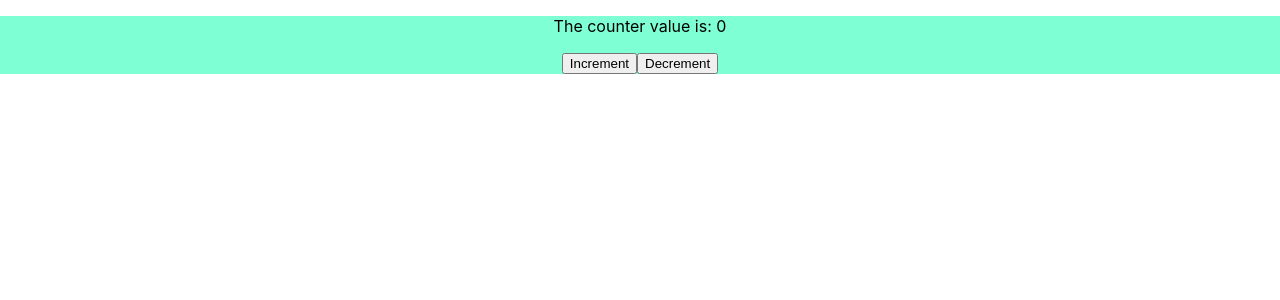
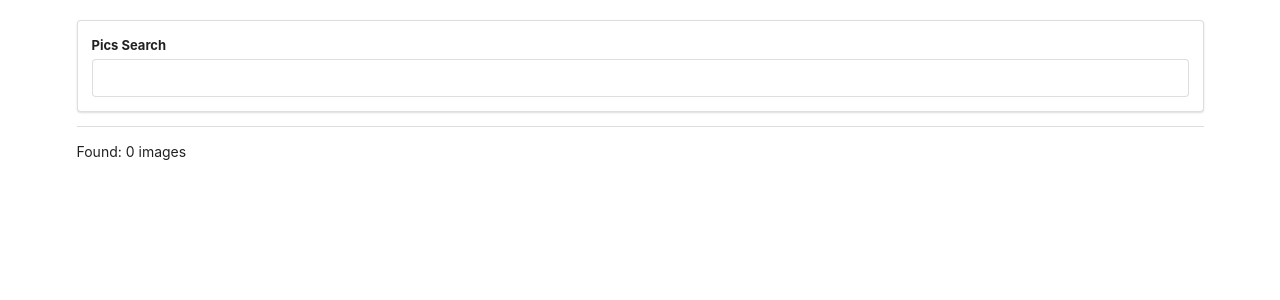
Before and after one commit to wcorderolara/diplomado-template-cra, a React (Create React App) app: page / in a window 1280 px wide. Shown: the top 300 px of the page. Built offline with nearby package versions, Linux system fonts and the light colour scheme.

Commit message:
updating with Axios calls and Use Effect

```diff
--- a/package.json
+++ b/package.json
@@ -6,8 +6,11 @@
     "@testing-library/jest-dom": "^5.16.4",
     "@testing-library/react": "^13.2.0",
     "@testing-library/user-event": "^13.5.0",
+    "axios": "^0.27.2",
+    "moment": "^2.29.3",
     "react": "^18.1.0",
     "react-dom": "^18.1.0",
+    "react-router-dom": "^6.3.0",
     "react-scripts": "5.0.1",
     "web-vitals": "^2.1.4"
   },
--- a/public/index.html
+++ b/public/index.html
@@ -10,6 +10,7 @@
       content="Web site created using create-react-app"
     />
     <link rel="apple-touch-icon" href="%PUBLIC_URL%/logo192.png" />
+    <link rel="stylesheet" href="https://cdnjs.cloudflare.com/ajax/libs/semantic-ui/2.4.1/semantic.min.css" integrity="sha512-8bHTC73gkZ7rZ7vpqUQThUDhqcNFyYi2xgDgPDHc+GXVGHXq+xPjynxIopALmOPqzo9JZj0k6OqqewdGO3EsrQ==" crossorigin="anonymous" referrerpolicy="no-referrer" />
     <!--
       manifest.json provides metadata used when your web app is installed on a
       user's mobile device or desktop. See https://developers.google.com/web/fundamentals/web-app-manifest/
--- a/src/App.js
+++ b/src/App.js
@@ -2,17 +2,20 @@ import React from 'react';
 // import logo from './logo.svg';
 // import Profile from './features/Profile/Profile'
 // import Clock from './features/Clock/Clock'
-import { Friend } from './features/Friend/Friend'
+// import { Friend } from './features/Friend/Friend'
+// import Effect from './features/Effect/Effect';
+import PicSearch from './features/PicSearch/PicSearch';
 import './App.css';
 
 class App extends React.Component {
 
   render() {
     return (
-      <div className="App">
+      <div>
         {/* <Profile printName={this.printName} /> */}
         {/* <Clock /> */}
-        <Friend />
+        {/* <Friend /> */}
+        <PicSearch />
       </div>
     );
   }
--- /dev/null
+++ b/src/api/unsplash.js
@@ -0,0 +1,8 @@
+import axios from 'axios';
+
+export default axios.create({
+    baseURL: 'https://api.unsplash.com',
+    headers: {
+        'Authorization': 'Client-ID NNCD4MPPD7QdGeDjI_PxTHT4TYhWcz6X2KkTOUV2xCs'
+    }
+})
--- /dev/null
+++ b/src/components/ImageList/ImageList.js
@@ -0,0 +1,41 @@
+import React from 'react';
+import moment from 'moment';
+
+const ImageList = ({images}) => {
+    return (
+        <>
+            {images.length > 0 && <h1>Results of the search</h1>}
+
+            <div className="ui grid">
+                {images.map( (image) => {
+                    return (
+                        <div className="four wide column" key={image.id}>
+                            <div className="ui card">
+                                <div className="image">
+                                    <img src={image.urls.thumb} alt={image.alt_description} />
+                                </div>
+                                <div className="content">
+                                    <div className="description">
+                                        {image.description}
+                                    </div>
+                                    <div className="meta">
+                                        <span className="date">
+                                            uploaded {moment(image.created_at, 'YYYYMMDD').fromNow()}
+                                        </span>
+                                    </div>
+                                </div>
+                                <div className="extra content">
+                                    <span>
+                                        <i className="like icon"></i> {image.likes}
+                                    </span>
+                                </div>
+                            </div>
+                        </div>
+                    )
+                })}
+            </div>
+        </>
+    )
+}
+
+export default ImageList;
--- /dev/null
+++ b/src/components/SearchBar/SearchBar.js
@@ -0,0 +1,25 @@
+import React, {useState} from 'react';
+
+const SearchBar = (props) => {
+    const [term, setTerm] = useState("");
+
+    const onFormSubmit = (e) => {
+        e.preventDefault();
+        props.onSubmit(term);
+    }
+
+    return (
+        <div className="ui segment">
+            <form className="ui form" onSubmit={onFormSubmit}>
+                <div className="field">
+                    <label>Pics Search</label>
+                    <input
+                        type="text"
+                        onChange={ (e) => setTerm(e.target.value) } />
+                </div>
+            </form>
+        </div>
+    )
+}
+
+export default SearchBar;
--- /dev/null
+++ b/src/features/Effect/Effect.js
@@ -0,0 +1,18 @@
+import React, {useState, useEffect} from 'react';
+
+export default function Effect() {
+    const [clickCount, setClickCount] = useState(0);
+
+    const increment = () => setClickCount( (prev) => prev + 1);
+
+    useEffect( () => {
+        document.addEventListener('mousedown', increment);
+        return () => {
+            document.removeEventListener('mousedown', increment);
+        }
+    }, [])
+
+    return (
+        <h1>Document Click: {clickCount}</h1>
+    )
+}
--- /dev/null
+++ b/src/features/PicSearch/PicSearch.js
@@ -0,0 +1,38 @@
+import React, { useState, useEffect } from 'react';
+import unsplash from '../../api/unsplash';
+import SearchBar from '../../components/SearchBar/SearchBar';
+import ImageList from '../../components/ImageList/ImageList';
+
+const PicSearch = () => {
+    const [pics, setPics] = useState([]);
+    const [term, setTerm] = useState("");
+
+    const onSearchBarSubmit = (termToSearch) => {
+        setTerm(termToSearch)
+    }
+
+    useEffect( () => {
+        async function getPics() {
+            const response = await unsplash.get('/search/photos', {
+                params: { query: term, per_page: 16 },
+            })
+            setPics(response.data.results);
+        }
+
+        if(term) {
+            getPics();
+        }
+
+    }, [term])
+
+    return (
+        <div className="ui container" style={{marginTop: 20}}>
+            <SearchBar onSubmit={onSearchBarSubmit} />
+            <div className="ui divider"></div>
+            Found: {pics.length} images
+            <ImageList images={pics} />
+        </div>
+    )
+}
+
+export default PicSearch;
```
Also changed, not shown: 1 other file (tests, documents, lock files or other folders).
